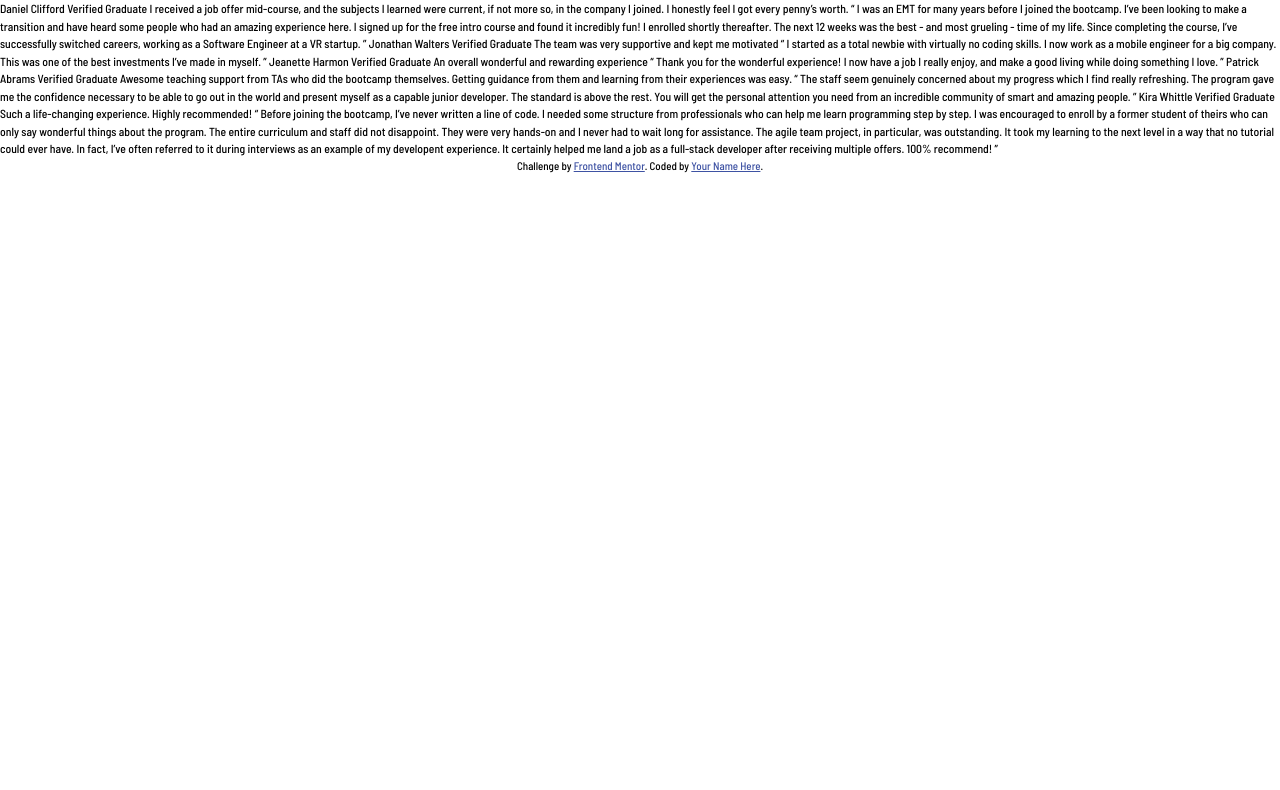
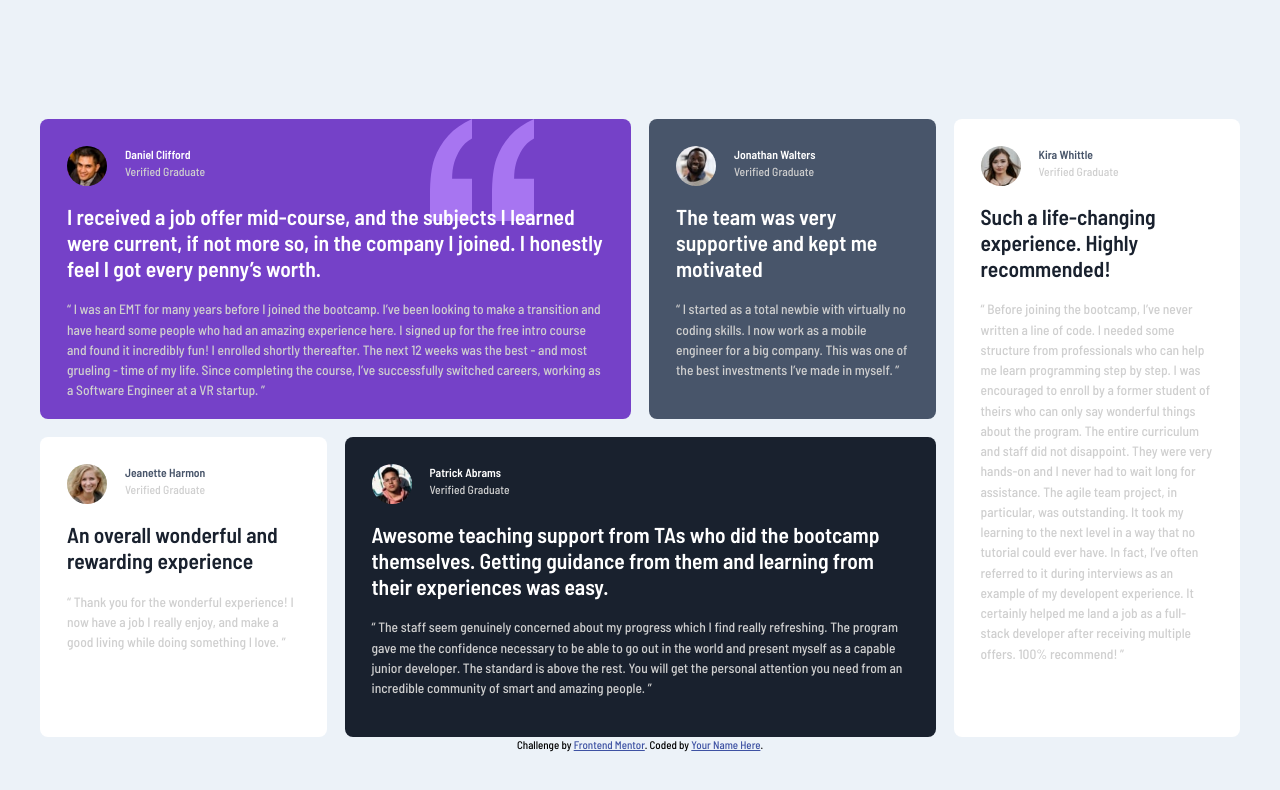
Before and after one commit to abe-m1/testimonials-grid-section, a website: page index.html in a window 1280 px wide. Drawn offline with Linux system fonts and the light colour scheme.

Commit message:
desktop grid

```diff
--- a/index.html
+++ b/index.html
@@ -17,39 +17,115 @@
     <link rel="stylesheet" href="css/style.css" />
   </head>
   <body>
-    Daniel Clifford Verified Graduate I received a job offer mid-course, and the
-    subjects I learned were current, if not more so, in the company I joined. I
-    honestly feel I got every penny’s worth. “ I was an EMT for many years
-    before I joined the bootcamp. I’ve been looking to make a transition and
-    have heard some people who had an amazing experience here. I signed up for
-    the free intro course and found it incredibly fun! I enrolled shortly
-    thereafter. The next 12 weeks was the best - and most grueling - time of my
-    life. Since completing the course, I’ve successfully switched careers,
-    working as a Software Engineer at a VR startup. ” Jonathan Walters Verified
-    Graduate The team was very supportive and kept me motivated “ I started as a
-    total newbie with virtually no coding skills. I now work as a mobile
-    engineer for a big company. This was one of the best investments I’ve made
-    in myself. ” Jeanette Harmon Verified Graduate An overall wonderful and
-    rewarding experience “ Thank you for the wonderful experience! I now have a
-    job I really enjoy, and make a good living while doing something I love. ”
-    Patrick Abrams Verified Graduate Awesome teaching support from TAs who did
-    the bootcamp themselves. Getting guidance from them and learning from their
-    experiences was easy. “ The staff seem genuinely concerned about my progress
-    which I find really refreshing. The program gave me the confidence necessary
-    to be able to go out in the world and present myself as a capable junior
-    developer. The standard is above the rest. You will get the personal
-    attention you need from an incredible community of smart and amazing people.
-    ” Kira Whittle Verified Graduate Such a life-changing experience. Highly
-    recommended! “ Before joining the bootcamp, I’ve never written a line of
-    code. I needed some structure from professionals who can help me learn
-    programming step by step. I was encouraged to enroll by a former student of
-    theirs who can only say wonderful things about the program. The entire
-    curriculum and staff did not disappoint. They were very hands-on and I never
-    had to wait long for assistance. The agile team project, in particular, was
-    outstanding. It took my learning to the next level in a way that no tutorial
-    could ever have. In fact, I’ve often referred to it during interviews as an
-    example of my developent experience. It certainly helped me land a job as a
-    full-stack developer after receiving multiple offers. 100% recommend! ”
+    <div class="grid">
+      <div class="testimonial-container container--one">
+        <div class="user-info">
+          <img src="images/image-daniel.jpg" alt="" />
+          <div>
+            <p class="user-name">Daniel Clifford</p>
+            <p class="user-type">Verified Graduate</p>
+          </div>
+        </div>
+        <h2 class="light-headline">
+          I received a job offer mid-course, and the subjects I learned were
+          current, if not more so, in the company I joined. I honestly feel I
+          got every penny’s worth.
+        </h2>
+        <p class="testimonial">
+          “ I was an EMT for many years before I joined the bootcamp. I’ve been
+          looking to make a transition and have heard some people who had an
+          amazing experience here. I signed up for the free intro course and
+          found it incredibly fun! I enrolled shortly thereafter. The next 12
+          weeks was the best - and most grueling - time of my life. Since
+          completing the course, I’ve successfully switched careers, working as
+          a Software Engineer at a VR startup. ”
+        </p>
+      </div>
+
+      <div class="testimonial-container container--two">
+        <div class="user-info">
+          <img src="images/image-jonathan.jpg" alt="" />
+          <div>
+            <p class="user-name">Jonathan Walters</p>
+            <p class="user-type">Verified Graduate</p>
+          </div>
+        </div>
+        <h2 class="light-headline">
+          The team was very supportive and kept me motivated
+        </h2>
+        <p class="testimonial">
+          “ I started as a total newbie with virtually no coding skills. I now
+          work as a mobile engineer for a big company. This was one of the best
+          investments I’ve made in myself. ”
+        </p>
+      </div>
+
+      <div class="testimonial-container container--three">
+        <div class="user-info">
+          <img src="images/image-jeanette.jpg" alt="" />
+          <div>
+            <p class="user-name-dark">Jeanette Harmon</p>
+            <p class="user-type">Verified Graduate</p>
+          </div>
+        </div>
+        <h2 class="dark-headline">
+          An overall wonderful and rewarding experience
+        </h2>
+        <p class="testimonial">
+          “ Thank you for the wonderful experience! I now have a job I really
+          enjoy, and make a good living while doing something I love. ”
+        </p>
+      </div>
+
+      <div class="testimonial-container container--dark">
+        <div class="user-info">
+          <img src="images/image-patrick.jpg" alt="" />
+          <div>
+            <p class="user-name">Patrick Abrams</p>
+            <p class="user-type">Verified Graduate</p>
+          </div>
+        </div>
+        <h2 class="light-headline">
+          Awesome teaching support from TAs who did the bootcamp themselves.
+          Getting guidance from them and learning from their experiences was
+          easy.
+        </h2>
+        <p class="testimonial">
+          “ The staff seem genuinely concerned about my progress which I find
+          really refreshing. The program gave me the confidence necessary to be
+          able to go out in the world and present myself as a capable junior
+          developer. The standard is above the rest. You will get the personal
+          attention you need from an incredible community of smart and amazing
+          people. ”
+        </p>
+      </div>
+
+      <div class="testimonial-container container--five">
+        <div class="user-info">
+          <img src="images/image-kira.jpg" alt="" />
+          <div>
+            <p class="user-name-dark">Kira Whittle</p>
+            <p class="user-type">Verified Graduate</p>
+          </div>
+        </div>
+        <h2 class="dark-headline">
+          Such a life-changing experience. Highly recommended!
+        </h2>
+        <p class="testimonial">
+          “ Before joining the bootcamp, I’ve never written a line of code. I
+          needed some structure from professionals who can help me learn
+          programming step by step. I was encouraged to enroll by a former
+          student of theirs who can only say wonderful things about the program.
+          The entire curriculum and staff did not disappoint. They were very
+          hands-on and I never had to wait long for assistance. The agile team
+          project, in particular, was outstanding. It took my learning to the
+          next level in a way that no tutorial could ever have. In fact, I’ve
+          often referred to it during interviews as an example of my developent
+          experience. It certainly helped me land a job as a full-stack
+          developer after receiving multiple offers. 100% recommend! ”
+        </p>
+      </div>
+    </div>
 
     <div class="attribution">
       Challenge by
--- a/scss/main.scss
+++ b/scss/main.scss
@@ -23,6 +23,126 @@ html {
 body {
   font-family: $font-family;
   font-size: 1.3rem;
+  background-color: $lightGrayishBlue;
+
+  @include respond(tab-port) {
+    display: flex;
+    flex-direction: column;
+    justify-content: center;
+    align-items: center;
+  }
+}
+
+.testimonial-container {
+  width: 90%;
+  margin: auto;
+  margin-bottom: 2rem;
+  border-radius: 8px;
+  padding: 2rem;
+  color: $lightGray;
+
+  @include respond(tab-port) {
+    margin: 0;
+    padding: 3rem;
+    width: 100%;
+  }
+}
+
+.testimonial-container h2 {
+  margin-bottom: 2rem;
+
+  @include respond(tab-port) {
+    font-size: 2.4rem;
+    line-height: 1.2;
+  }
+}
+
+.testimonial {
+  @include respond(tab-port) {
+    font-size: 1.5rem;
+  }
+}
+
+.dark-headline {
+  color: $veryDarkBlackishBlue;
+}
+
+.light-headline {
+  color: $white;
+}
+.grid {
+  margin-top: 8rem;
+  @include respond(tab-port) {
+    max-width: 1200px;
+    display: grid;
+    grid-template-rows: repeat(2, 300px);
+    grid-template-columns: repeat(4, 1fr);
+    grid-gap: 2rem;
+  }
+}
+.container {
+  &--one {
+    background: url(/images/bg-pattern-quotation.svg) no-repeat;
+    background-position: 80% 0;
+    background-color: $moderateViolet;
+    @include respond(tab-port) {
+      grid-column: 1/3;
+      grid-row: 1;
+    }
+  }
+  &--two {
+    background-color: $veryDarkGrayishBlue;
+    @include respond(tab-port) {
+      grid-column: 3/4;
+      grid-row: 1/2;
+    }
+  }
+  &--three {
+    background-color: $white;
+    @include respond(tab-port) {
+      grid-column: 1;
+      grid-row: 2;
+    }
+  }
+  &--five {
+    background-color: $white;
+    @include respond(tab-port) {
+      grid-column: 4/-1;
+      grid-row: 1/3;
+    }
+  }
+  &--dark {
+    background-color: $veryDarkBlackishBlue;
+    @include respond(tab-port) {
+      grid-column: 2/4;
+      grid-row: 2;
+    }
+  }
+}
+
+.user-info {
+  display: flex;
+  margin-bottom: 2rem;
+}
+
+.user-info img {
+  width: 40px;
+  border-radius: 50%;
+  margin-right: 2rem;
+}
+
+.user-name {
+  font-weight: 700;
+  color: $white;
+}
+
+.user-name-dark {
+  font-weight: 700;
+  color: $veryDarkGrayishBlue;
+}
+
+.user-type {
+  color: $lightGray;
 }
 
 .attribution {
```
Also changed, not shown: css/style.css.
